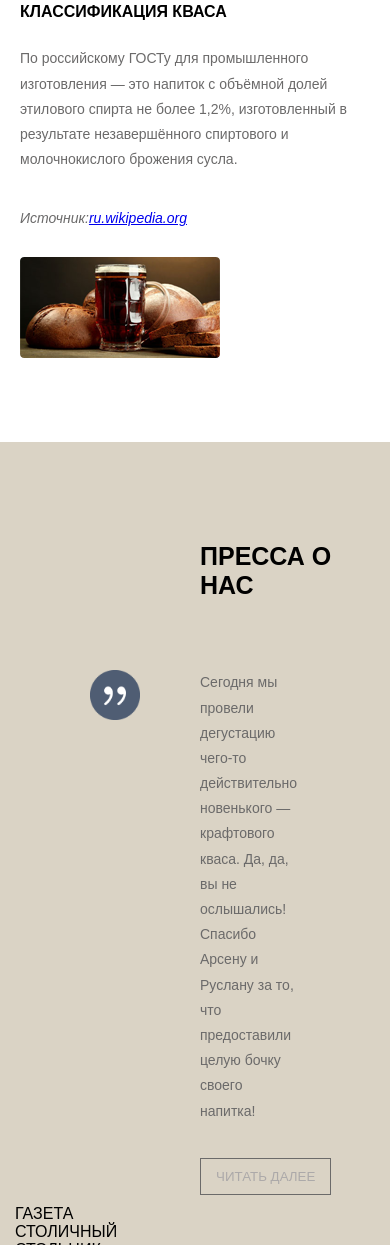
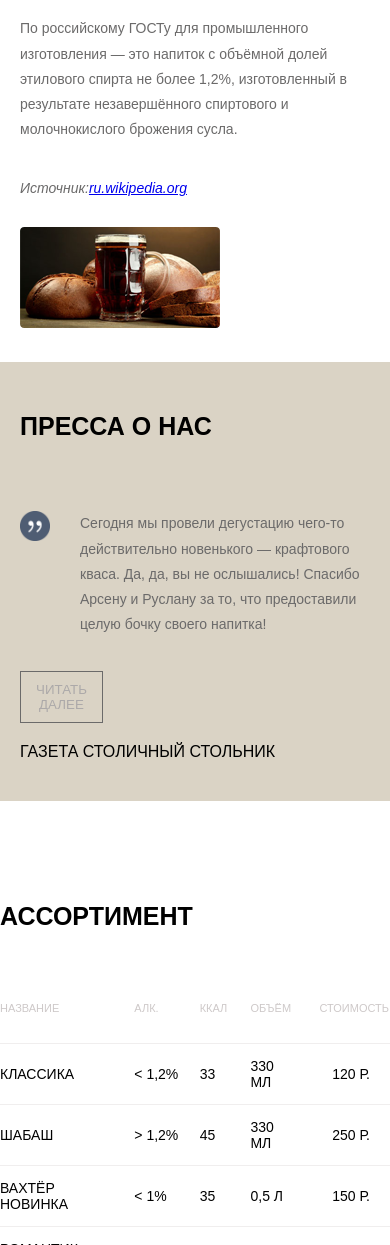
Before and after one commit to ana-nastinka/kwast, a plain HTML site: page index.html in a window 390 px wide. Shown: the part 2739-3984 px from the top of the page. Drawn offline with Linux system fonts and the light colour scheme.

Commit message:
responsive for the "fourth-section" part

```diff
--- a/site.css
+++ b/site.css
@@ -371,7 +371,7 @@ h3 {
 }
 
 .third {
-
+    display: block;
     margin-top: 80px;
     margin-left: auto;
     margin-right: auto;
@@ -397,7 +397,7 @@ h3 {
  }
 
  .third-item {
-     display: inline-block;
+     display: block;
      margin-right: 200px;
      margin-left: 200px;
      margin-bottom: 50px;
@@ -439,6 +439,8 @@ h3 {
         margin-left: auto;
         margin-right: auto;
 
+        margin-bottom: 20px;
+
     }
     .story-photos {
         float: none;
@@ -460,7 +462,6 @@ h3 {
 
 .fourth {
 
-    margin: 0px;
     padding-top: 80px;
     padding-bottom: 80px;
     background-color: rgb(218, 211, 197);
@@ -469,7 +470,6 @@ h3 {
 }
 .fourth h2 {
     margin-left: 200px;
-
 }
 
 .fourth p{
@@ -485,8 +485,6 @@ h3 {
 .fourth-image {
     display: inline-block;
     margin-left: 90px;
-
-
 }
 
 .fourth-text{
@@ -504,6 +502,7 @@ h3 {
 
 .fourth .button-read {
     margin-left: 200px;
+    margin-right: 300px;
     display: inline-block;
     border: 1px solid rgb(107, 106, 106);
     background-color: transparent;
@@ -519,13 +518,53 @@ h3 {
     text-decoration: none;
     color: black;
     display: inline-block;
-    float: right;
-    padding: 10px 15px;
+    padding: 10px 0px;
     text-transform: uppercase;
-    margin-right: 200px;
+    padding-left: 200px;
+}
+
+@media(max-width:768px) {
+    .fourth {
+        padding-top: 30px;
+        padding-bottom: 30px;
+        padding-left: 20px;
+        padding-right: 20px;
+    }
+
+    .fourth h2 {
+        margin-left: auto;
+    }
+
+    .fourth-image {
+        margin-left: auto;
+        width: 30px;
+        height: 30px;
+    }
+
+    .fourth .button-read {
+        margin-left: auto;
+        margin-right: 350px;
+        margin-bottom: 10px;
+    }
+
+    .fourth-item a {
+        padding-left: 0px;
+        float: none;
+    }
+
+    .fourth-text{
+
+        margin-left: 30px;
+        margin-right: 20px;
+    }
+
+
+
+
 }
 
 .fifth {
+    display: block;
     margin-top: 0px;
     padding-top: 80px;
     margin-left: auto;
```
